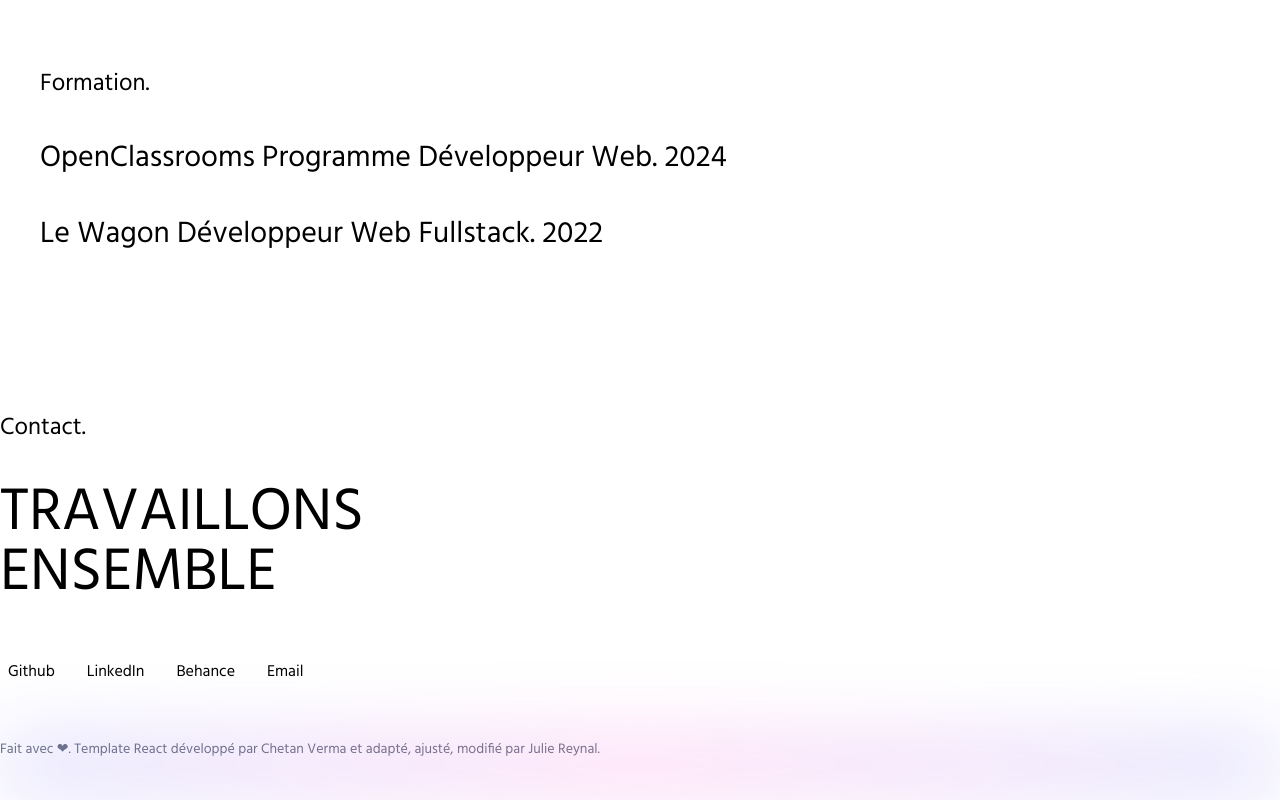
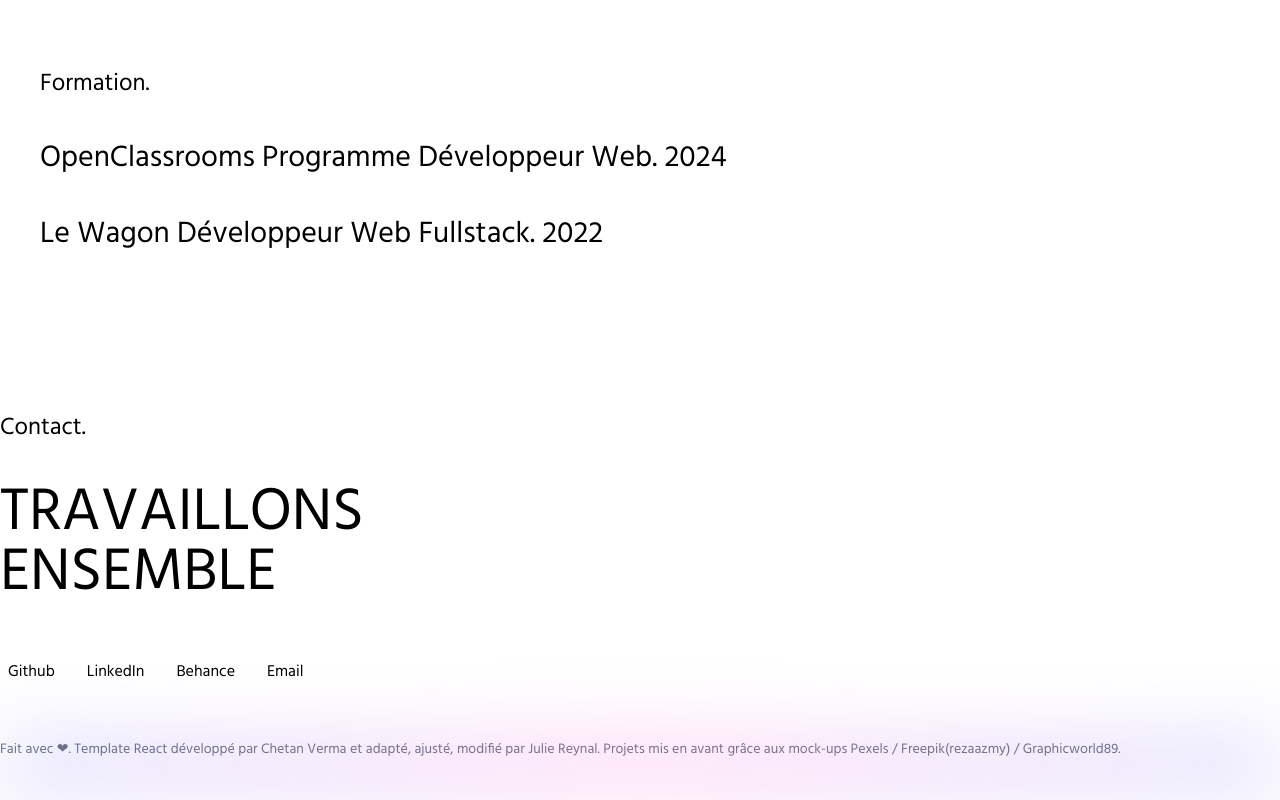
Before and after one commit to rjulie/oc-portfolio, a Next.js app: page / in a window 1280 px wide. Shown: the part 1596-2396 px from the top of the page. Built offline with nearby package versions, Linux system fonts and the light colour scheme.

Commit message:
Footer: update text with credits

```diff
--- a/components/Footer/index.js
+++ b/components/Footer/index.js
@@ -21,7 +21,7 @@ const Footer = ({}) => {
         </div>
       </div>
       <div className="text-sm text-bold text-gray-500 mt-2 laptop:mt-10 p-2 laptop:p-0">
-        Fait avec ❤. Template React développé par Chetan Verma et adapté, ajusté, modifié par Julie Reynal.
+        Fait avec ❤. Template React développé par Chetan Verma et adapté, ajusté, modifié par Julie Reynal. Projets mis en avant grâce aux mock-ups Pexels / Freepik(rezaazmy) / Graphicworld89.
       </div>
     </>
   );
```
